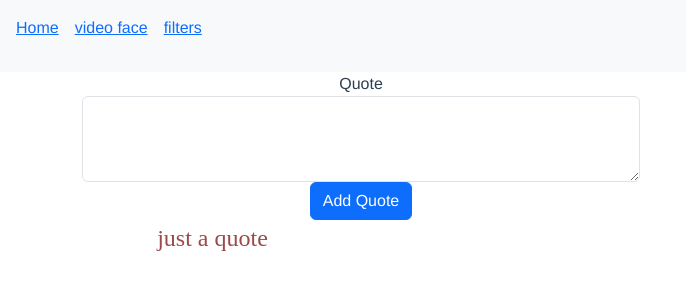
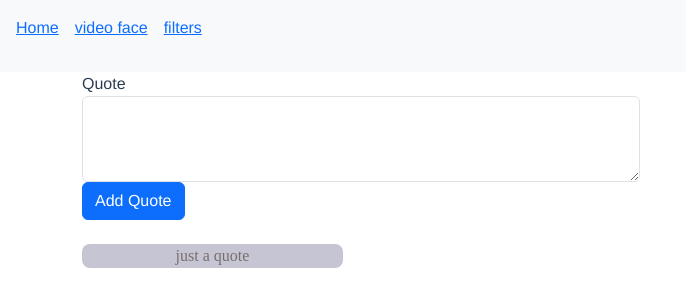
Before and after one commit to jeanpaulrestedur1234/my-project, a Vue app: page / in a window 1280 px wide. Shown: the top 306 px of the page, without its empty margins (0-686 px from the left). Built offline with nearby package versions, Linux system fonts and the light colour scheme.

Commit message:
nuevos arreglos

```diff
--- a/src/components/Forms components/ListComponent.vue
+++ b/src/components/Forms components/ListComponent.vue
@@ -14,7 +14,7 @@
 import { fruitMixin } from './fuitMixin';
 export default {
 
-    mixin: [fruitMixin]
+    mixins: [fruitMixin]
 
 }
 
--- a/src/components/HomeComponent.vue
+++ b/src/components/HomeComponent.vue
@@ -1,6 +1,7 @@
 <template>
   <div class="container">
       <appNewquote   @quoteAdded="NewQuote"></appNewquote>
+      <br>
       <app-quote-grid :quotes="quotes"  @quoteDeleted="deletequote"></app-quote-grid>
 
   </div>
--- a/src/components/Quotes/NewQuote.vue
+++ b/src/components/Quotes/NewQuote.vue
@@ -29,3 +29,12 @@ export default {
 
 
 </script>
+<style>
+form{
+    text-align: left
+}
+button{
+    padding: 1%;
+    margin-top: 2%;
+}
+</style>
--- a/src/components/Quotes/QuoteComponent.vue
+++ b/src/components/Quotes/QuoteComponent.vue
@@ -23,15 +23,25 @@ export default{
 <style>
  .panel-body{
     font-family: 'Arizonia', cursive;
-    font-size: 24px;
-    color: #9b4949;
+    font-size: 16px;
+    color: #796e6e;
+    background-color: rgb(197, 197, 212);
+
+    border-radius: 8px;
+
+
  }
+ .panel {
+    margin-bottom: 20px; /* Espacio entre paneles */
+}
+
 
  .quote{
     cursor: pointer;
+    padding: auto;
  }
  .quote::hover {
-    background-color: rgb(160, 168, 154);
+    background-color: rgb(30, 46, 19);
 
 
  }
--- a/src/components/facial_scanner.vue
+++ b/src/components/facial_scanner.vue
@@ -23,6 +23,7 @@ export default {
     };
   },
   async mounted() {
+
     // Cargar los modelos desde la carpeta 'public/models'
     await faceapi.nets.tinyFaceDetector.loadFromUri('/models');
     await faceapi.nets.faceLandmark68Net.loadFromUri('/models');
@@ -31,16 +32,19 @@ export default {
     const video = this.$refs.video;
     video.width = 640;  // Set an appropriate width
     video.height = 480; // Set an appropriate height
-
-    if (navigator.mediaDevices && navigator.mediaDevices.getUserMedia) {
-      // Lógica para usar getUserMedia
-
+    try{
       video.srcObject = await navigator.mediaDevices.getUserMedia({ video: {} });
       video.onloadeddata = () => this.detectFaces();
-    } else {
+
+
+
+    }catch(error){
+
       console.error('getUserMedia no es soportado en este navegador.');
+      console.log(error)
+    }
 
-    }
+
 
 
 
--- a/src/components/filtersComponent.vue
+++ b/src/components/filtersComponent.vue
@@ -19,26 +19,18 @@
 <script>
 
 import ListComponent from './Forms components/ListComponent.vue';
+import { fruitMixin } from './Forms components/fuitMixin';
 
 export default {
+    mixins: [fruitMixin],
     data() {
         return {
             text: 'hello there',
-            fruits: ['Aple', 'Banana', "Mango", "Melon"],
-            filterText: ''
+
         }
     },
 
 
-    computed: {
-        filteredFruits() {
-            return this.fruits.filter((element) => {
-                return element.match(this.filterText);
-
-            })
-        }
-
-    },
     components:{
         appList:ListComponent
 
```
